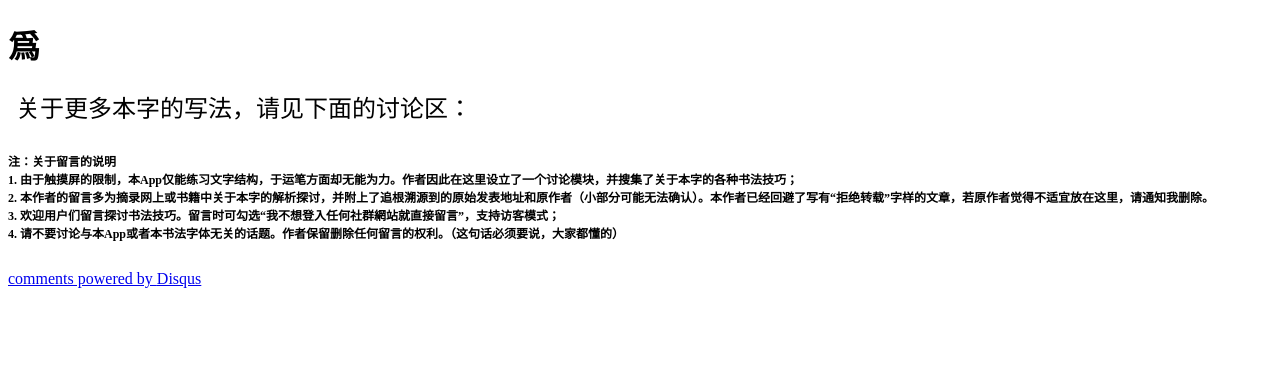
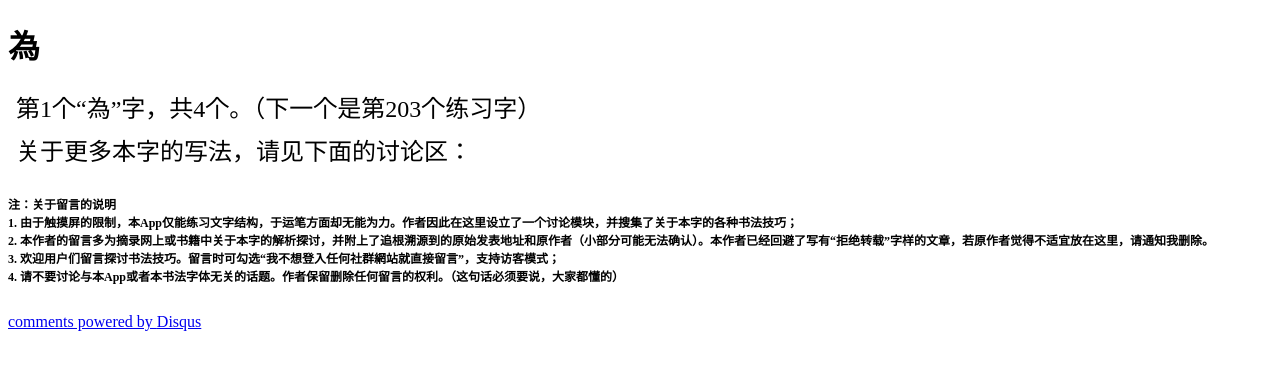
Before and after one commit to LiveCally/LanTing, a Jekyll site: the page built from _posts/2014-05-16-LanTing-56.html, in a window 1280 px wide. Shown: the top 370 px of the page. Built offline with Jekyll 4.4.1, drawn with Linux system fonts in a browser that asks for light colours; Markdown is read by kramdown in place of the engine named in the settings; comment, search, counter and statistics services are not loaded.

Commit message:
為udpate
為udpate

```diff
--- a/_posts/2014-05-16-LanTing-203.html
+++ b/_posts/2014-05-16-LanTing-203.html
@@ -4,6 +4,6 @@ title: 為--兰亭集序第203个字的BBS (BBS of the 203th character in Lan Ti
 ---
 <h1>為</h1>
 
-<p>第1个“為”字，共3个。（下一个是第262个练习字）</p>
+<p>第2个“為”字，共4个。（下一个是第262个练习字）</p>
 
 {% include BBS.html %}
--- a/_posts/2014-05-16-LanTing-262.html
+++ b/_posts/2014-05-16-LanTing-262.html
@@ -4,6 +4,6 @@ title: 為--兰亭集序第262个字的BBS (BBS of the 262nd character in Lan Ti
 ---
 <h1>為</h1>
 
-<p>第2个“為”字，共3个。（下一个是第268个练习字）</p>
+<p>第3个“為”字，共4个。（下一个是第268个练习字）</p>
 
 {% include BBS.html %}
--- a/_posts/2014-05-16-LanTing-268.html
+++ b/_posts/2014-05-16-LanTing-268.html
@@ -4,6 +4,6 @@ title: 為--兰亭集序第268个字的BBS (BBS of the 268th character in Lan Ti
 ---
 <h1>為</h1>
 
-<p>第3个“為”字，也是最后一个。</p>
+<p>第4个“為”字，也是最后一个。</p>
 
 {% include BBS.html %}
--- a/_posts/2014-05-16-LanTing-56.html
+++ b/_posts/2014-05-16-LanTing-56.html
@@ -1,7 +1,9 @@
 ---
 layout: default
-title: 爲--兰亭集序第56个字的BBS (BBS of the 56th character in Lan Ting)
+title: 為--兰亭集序第56个字的BBS (BBS of the 56th character in Lan Ting)
 ---
-<h1>爲</h1>
+<h1>為</h1>
+
+<p>第1个“為”字，共4个。（下一个是第203个练习字）</p>
 
 {% include BBS.html %}
```
